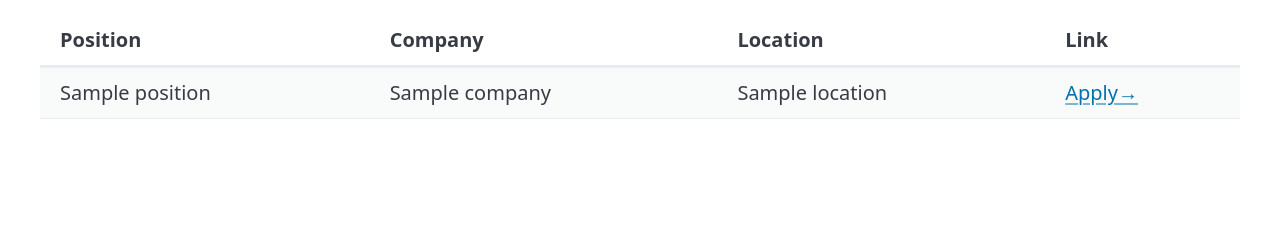
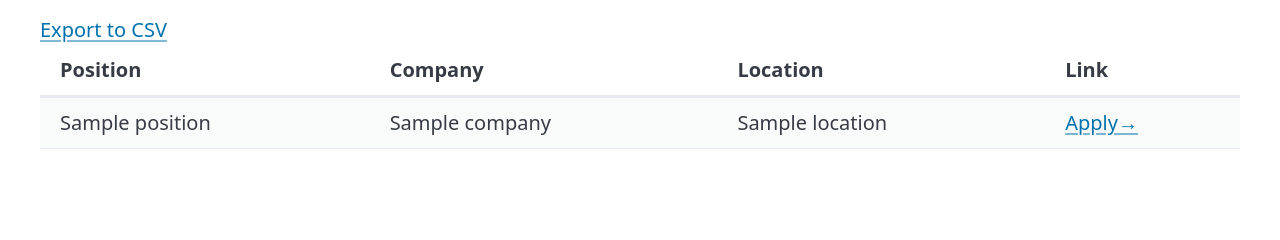
Before and after one commit to junilyang-dev/pythonscrapper, a Flask app: template templates/search.html in a window 1280 px wide. Shown: the part 70-310 px from the top of the page. Run offline with Flask 3, Linux system fonts and the light colour scheme; the template is opened without the code that fills it: most values are stand-ins (such as "Sample title", 1, 10 or a date in 2020); some libraries are stand-ins or nearby versions.

Commit message:
file download

```diff
--- a/main.py
+++ b/main.py
@@ -1,4 +1,4 @@
-from flask import Flask, render_template, request, redirect
+from flask import Flask, render_template, request, redirect, send_file
 from extractors.indeed import extract_indeed_jobs
 from extractors.wwr import extract_wwr_jobs
 from file import save_to_file
@@ -28,6 +28,17 @@ def hello():
     jobs = wwr
     db[keyword] = jobs
   return render_template("search.html", keyword=keyword, jobs=jobs)
+
+@app.route("/export")
+def export():
+  keyword = request.args.get("keyword")
+  if keyword == None:
+    return redirect("/")
+  if keyword not in db:
+    return redirect(f"/search?keyword={keyword}")
+  save_to_file(keyword,db[keyword])
+  return send_file(f"{keyword}.csv", as_attachment=True)
+
 #ip 주소를 0.0.0.0으로 설정(리플릿이라서 해야하는 설정)
 app.run("0.0.0.0")
 
--- a/react.csv
+++ /dev/null
@@ -1,6 +0,0 @@
-Position,Company,Location,URL
-React/Node Fullstack Developer, CloudDevs, Latin America Only/Europe Only/EMEA Only/Asia Only, https://weworkremotely.com/remote-jobs/clouddevs-react-node-fullstack-developer-3
-Full-stack React Developer, Lemon.io, Latin America Only/Europe Only/UK Only/Canada Only/Asia Only/Oceania Only, https://weworkremotely.com/remote-jobs/lemon-io-full-stack-react-developer
-React Native Mobile Developer, Stealth Company, USA Only/North America Only/Americas Only, https://weworkremotely.com/remote-jobs/stealth-company-react-native-mobile-developer
-Senior React & React Native Developer, Lemon.io, Latin America Only/Europe Only/Canada Only/Asia Only/Oceania Only, https://weworkremotely.com/remote-jobs/lemon-io-senior-react-react-native-developer-1
-Senior or Staff Frontend Engineer - React (100% Remote), Close, USA Only, https://weworkremotely.com/remote-jobs/close-senior-or-staff-frontend-engineer-react-100-remote-5
--- a/templates/search.html
+++ b/templates/search.html
@@ -13,6 +13,7 @@
 <body>
   <main class="container">
     <h1>Search Results:{{keyword}}</h1>
+    <a href="/export?keyword={{keyword}}">Export to CSV</a>
     <figure>
       <table class="striped">
         <thead>
```
